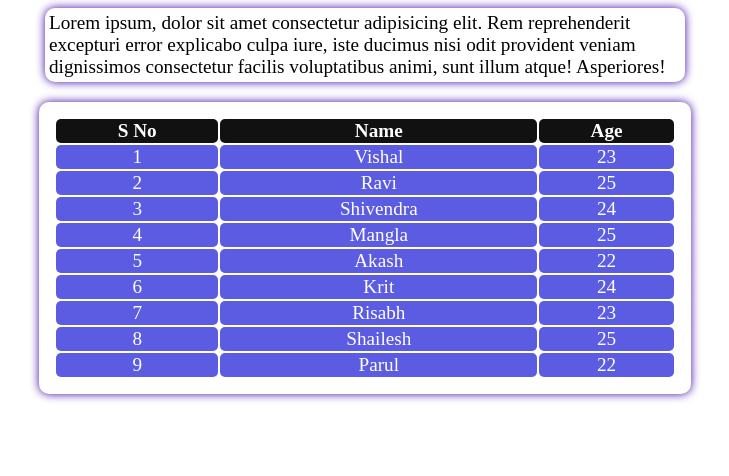
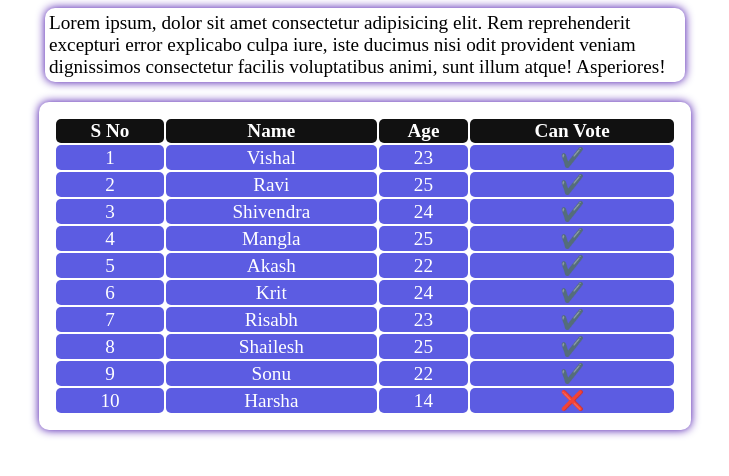
Before and after one commit to Plvishal/Django_learning-2024, a Django app: page / in a window 1280 px wide. Shown: the top 476 px of the page, without its empty margins (275-1004 px from the left). Run offline with Django 5.2, Linux system fonts and the light colour scheme.

Commit message:
some degin

```diff
--- a/mysite/home/templates/index.html
+++ b/mysite/home/templates/index.html
@@ -55,12 +55,16 @@
           <th>S No</th>
           <th>Name</th>
           <th>Age</th>
+          <th>Can Vote</th>
         </tr>
         {% for people in peoples%}
         <tr>
           <td>{{forloop.counter}}</td>
           <td>{{people.name}}</td>
           <td>{{people.age}}</td>
+          <td{% if people.age <= 18 %} style="color:red" {% endif %}>
+            {% if people.age <= 18 %} ❌ {% else %} ✔️ {% endif %}
+          </td>
         </tr>
 
         {% endfor %}
--- a/mysite/home/views.py
+++ b/mysite/home/views.py
@@ -4,15 +4,16 @@ from django.shortcuts import render
 # Create your views here.
 def home(request):
     peoples=[
-        {"name":"Vishal","age":"23"},
-        {"name":"Ravi","age":"25"},
-        {"name":"Shivendra","age":"24"},
-        {"name":"Mangla","age":"25"},
-        {"name":"Akash","age":"22"},
-        {"name":"Krit","age":"24"},
-        {"name":"Risabh","age":"23"},
-        {"name":"Shailesh","age":"25"},
-        {"name":"Parul","age":"22"},
+        {"name":"Vishal","age":23},
+        {"name":"Ravi","age":25},
+        {"name":"Shivendra","age":24},
+        {"name":"Mangla","age":25},
+        {"name":"Akash","age":22},
+        {"name":"Krit","age":24},
+        {"name":"Risabh","age":23},
+        {"name":"Shailesh","age":25},
+        {"name":"Sonu","age":22},
+        {"name":"Harsha","age":14},
 
              ]
     return render(request,"index.html",context={'peoples':peoples})
```
